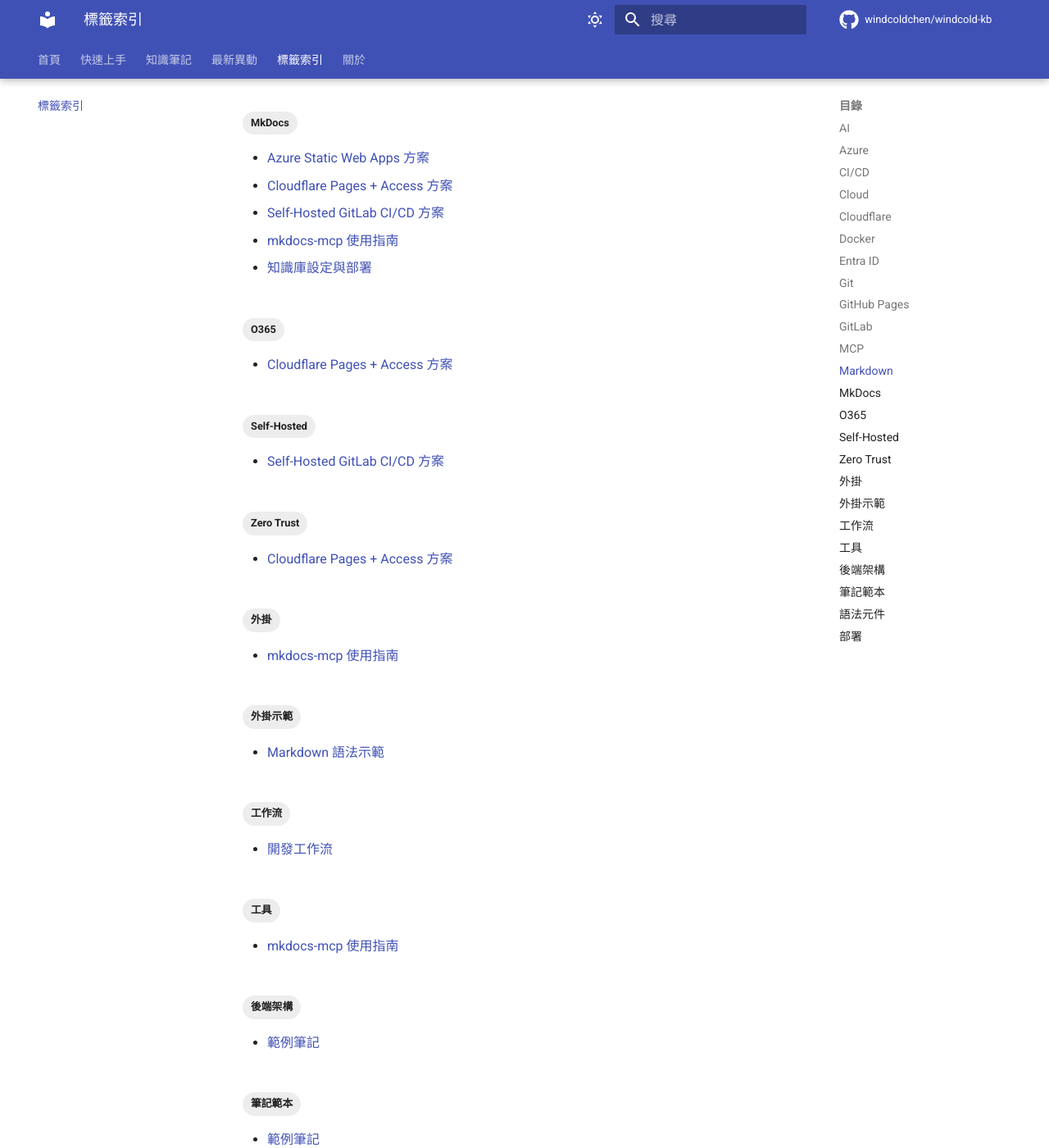
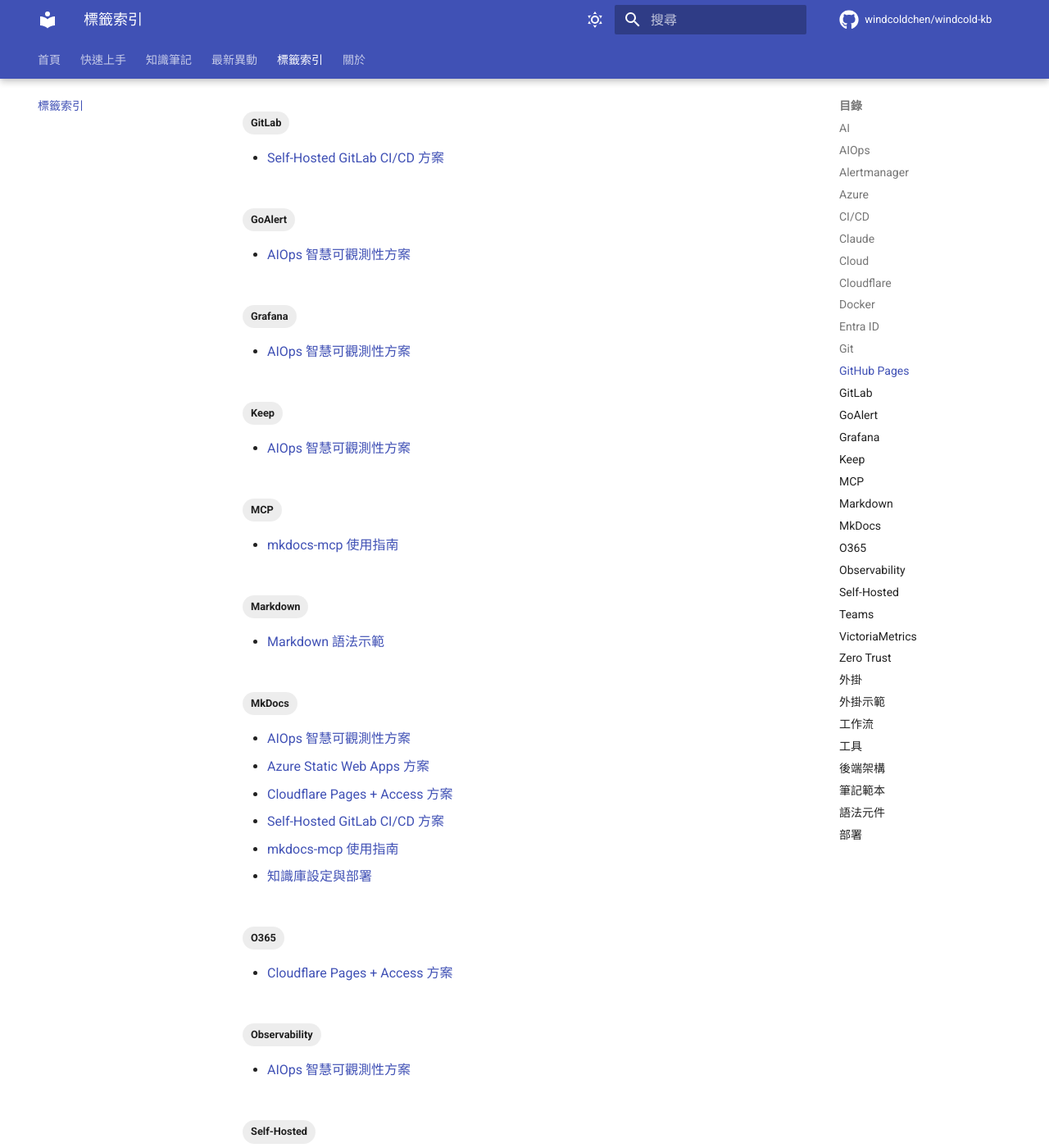
Before and after one commit to windcoldchen/windcold-kb, an MkDocs documentation site: the page built from docs/tags.md, in a window 1280 px wide and 1400 px high, scrolled down 1784 px. Shown: the whole window at 82% size. Built offline with MkDocs 1.6.1 and Material for MkDocs 9.7.7, drawn with Linux system fonts in a browser that asks for light colours; comment, search, counter and statistics services are not loaded; part of the change alters nothing that is shown; some of the changed text lies outside the part shown.

Commit message:
docs: 新增 Grafana + VictoriaMetrics + Alertmanager + Keep + GoAlert + Claude + MkDocs + Teams AIOps 解決方案文件

````diff
--- /dev/null
+++ b/docs/notes/observability-aiops-architecture.md
@@ -0,0 +1,546 @@
+---
+icon: material/monitor-dashboard
+description: 整合 Grafana、VictoriaMetrics、Alertmanager、Keep、GoAlert，並串接 Claude AI 與自研系統，打造結合 MkDocs 知識庫與 Teams 的新世代 AIOps 告警自癒解決方案。
+tags:
+  - Observability
+  - VictoriaMetrics
+  - Grafana
+  - Alertmanager
+  - AIOps
+  - Keep
+  - GoAlert
+  - Claude
+  - MkDocs
+  - Teams
+---
+
+# 新世代智慧可觀測性與 AIOps 告警自癒架構方案 :material-monitor-dashboard:
+
+> 結合 **Grafana**、**VictoriaMetrics**、**Alertmanager** 打造高效時序監控基石，透過 **Keep** 與 **GoAlert** 實現智慧告警收斂與 On-Call 輪值，並深度串接 **Claude AI**、**MkDocs 知識庫 (MCP)**、**自研系統** 與 **Microsoft Teams**，建構自動化故障診斷與 ChatOps 一鍵自癒閉環。
+
+---
+
+## 1. 方案概述與核心挑戰
+
+### A. 傳統監控與告警機制的困境
+
+在微服務與分散式架構日益複雜的環境中，企業傳統的監控體系常面臨以下挑戰：
+
+1. **告警疲勞 (Alert Fatigue) 與降噪不足**：單一底層故障（例如資料庫磁碟空間耗盡）可能引發數十個微服務相依性連鎖報警，值班人員被淹沒在重複或次要的告警中。
+2. **缺乏即時上下文與根因分析 (RCA)**：傳統通知僅提供冷冰冰的指標數值，排錯需人工翻查各儀表板、日誌與程式碼，無法迅速指出根本成因。
+3. **知識庫 (Runbooks/SOP) 割裂**：維運手冊與 SOP 散落在內部文件系統或 Wiki，事故發生當下值班人員難以第一時間查得對應的處置指南。
+4. **On-Call 輪值與升級機制不完善**：重要事故因缺乏強制的階梯升級政策 (Escalation Policy) 或電話/語音催辦，容易造成嚴重的延遲處理。
+5. **故障處置無法形成自動化閉環**：排查與修復操作需跳轉多個內部系統（自研控制台、K8s CLI、資料庫後台），缺乏標準化的 ChatOps 協同與一鍵自癒能力。
+
+### B. 新世代 AIOps 方案核心價值
+
+本方案針對上述痛點，設計了整合 **監控 ➔ 告警 ➔ 降噪 ➔ AI 診斷 ➔ 知識庫檢索 ➔ On-Call 排班 ➔ ChatOps 協同 ➔ 自研系統自癒** 的完整技術棧：
+
+- **極致高效的監控基石**：採用 **VictoriaMetrics** 替代傳統 Prometheus TSDB，提供高出數倍的寫入吞吐量、低至 1/5 的儲存空間與 1/7 的記憶體消耗，完整相容 PromQL (MetricsQL)。
+- **智慧告警編排與 AIOps 中樞**：透過 **Keep (KeepHQ)** 作為跨平台告警匯流排，統一 Alertmanager、Grafana 與自研系統的告警資料模型，執行關聯分析與去重。
+- **Claude AI 賦能與 MkDocs 知識庫連動**：在告警觸發第一時間，**Claude** 透過 **Model Context Protocol (MCP)** 自動調閱 **MkDocs 技術知識庫** 內的專屬 Runbook，並調用 VictoriaMetrics 指標趨勢，即時生成根因診斷與修復建議。
+- **嚴謹的 On-Call 輪替**：整合 **GoAlert**，針對 P1/P2 高優先級事故執行階梯升級通知（Teams ➔ 手機 App Push ➔ SMS ➔ 語音電話）。
+- **Teams 互動卡片與自研系統閉環**：透過 **Microsoft Teams Adaptive Cards**，讓值班人員直接在群組內檢閱 AI 診斷摘要、查閱 SOP 連結，並直接點擊自癒按鈕回呼自研系統執行修復動作。
+
+---
+
+## 2. 全景系統架構與資料流向
+
+### A. 整體架構拓撲圖
+
+```mermaid
+flowchart TD
+    subgraph DataSources["1. 數據採集與業務指標層"]
+        K8s[Kubernetes 集群 / Exporters]
+        InHouseApp["自研系統業務服務 (In-House Services)"]
+        InHouseJob["自研定時批次 / 工作流 (Workers)"]
+    end
+
+    subgraph MetricsPlatform["2. 時序監控與規則評估層"]
+        vmagent["vmagent (採集代理)"]
+        VM[("VictoriaMetrics (TSDB 時序資料庫)")]
+        vmalert["vmalert (規則評估引擎)"]
+        Grafana["Grafana (視覺化儀表板)"]
+    end
+
+    subgraph AlertRouting["3. 告警過濾與 AIOps 中樞"]
+        AM["Alertmanager (分組 / 抑制 / 靜音)"]
+        Keep["Keep (KeepHQ AIOps 告警編排中樞)"]
+    end
+
+    subgraph AIAndKnowledge["4. AI 智慧診斷與 Runbook 檢索"]
+        Claude["Anthropic Claude 3.5 (AI 診斷引擎)"]
+        MkDocsMCP["MkDocs MCP Server (@serverless-dna/mkdocs-mcp)"]
+        MkDocsKB[("MkDocs 團隊知識庫 (Runbooks / SOPs)")]
+    end
+
+    subgraph EscalationAndChatOps["5. 排班升級與協同自癒"]
+        GoAlert["GoAlert (On-Call 排班 / 階梯升級)"]
+        Teams["Microsoft Teams (互動式 Adaptive Cards)"]
+        InHouseAPI["自研系統維運 API (一鍵自癒 / 降級開關)"]
+    end
+
+    %% 資料流連線
+    K8s -->|Prometheus Metrics| vmagent
+    InHouseApp -->|Push / Pull Metrics| vmagent
+    InHouseJob -->|Pushgateway / API| vmagent
+    vmagent -->|Remote Write| VM
+    Grafana <-->|MetricsQL 查詢| VM
+    vmalert -->|定期評估查詢| VM
+    vmalert -->|發送觸發告警| AM
+
+    AM -->|Webhook 送出 Raw Alerts| Keep
+    InHouseApp -.->|自研自定義業務告警 Webhook| Keep
+
+    %% Keep 工作流
+    Keep -->|觸發 AIOps Workflow| Claude
+    Claude <-->|MCP 檢索相關 SOP| MkDocsMCP
+    MkDocsMCP <-->|讀取 search_index.json| MkDocsKB
+    Claude <-->|查詢近期指標異常| VM
+
+    Keep -->|P1/P2 高優先級事故| GoAlert
+    GoAlert -->|電話 / SMS / App Push| SRE["值班 SRE / 工程師"]
+
+    Keep -->|發布 AI 豐富化卡片| Teams
+    Teams -.->|一鍵確認 / 認領| GoAlert
+    Teams -->|一鍵執行自癒動作| InHouseAPI
+    InHouseAPI -->|自動重啟 / 擴容 / 清除連線| InHouseApp
+```
+
+### B. 告警全生命週期步驟詳解
+
+| 階段 | 負責組件 | 執行動作與核心邏輯 | 預期時效 |
+| :--- | :--- | :--- | :--- |
+| **1. 異常偵測** | 自研系統 / VM | 自研業務或基礎架構指標突破閾值（如 API 5xx 比例 > 5%），寫入 VictoriaMetrics。 | $T + 0\text{s}$ |
+| **2. 規則評估** | vmalert | 依排程頻率（如每 15 秒）評估 PromQL 規則，滿足 `for: 1m` 後向 Alertmanager 發送 Alert。 | $T + 15\text{s}$ |
+| **3. 初步收斂** | Alertmanager | 依據標籤（如 `cluster`, `env`, `service`）進行抑制、分組與靜音，透過 Webhook 轉交 Keep。 | $T + 20\text{s}$ |
+| **4. AIOps 編排** | KeepHQ | 接收結構化告警，依據工作流引擎分派：呼叫 Claude 進行分析、準備通知頻道。 | $T + 22\text{s}$ |
+| **5. AI 根因研判** | Claude + MkDocs MCP | Claude 透過 MCP 查閱 MkDocs 對應的故障排查手冊，比對 VM 近期指標，產出 150 字 RCA 與建議。 | $T + 30\text{s}$ |
+| **6. 協同與呼叫** | Teams + GoAlert | Teams 頻道即時呈現豐富化卡片；若為重大事件，GoAlert 發起 On-Call 語音電話與簡訊。 | $T + 35\text{s}$ |
+| **7. 一鍵自癒** | Teams ➔ 自研系統 | 工程師在 Teams 卡片點擊「執行隔離/重啟」，WebHook 呼叫自研維運 API，系統恢復正常。 | $T + 60\text{s}$ |
+
+---
+
+## 3. 各組件職責定位與選型優勢
+
+### A. VictoriaMetrics vs 傳統 Prometheus
+
+| 評比維度 | VictoriaMetrics | 傳統 Prometheus |
+| :--- | :--- | :--- |
+| **記憶體消耗** | **極低**（約 Prometheus 的 $1/5 \sim 1/7$） | 較高，大規模時間序列易發生 OOM |
+| **磁碟儲存效率** | **極高壓縮比**（ZSTD 演算法，減少 $70\%\sim80\%$ 空間） | 標準區塊壓縮，歷史數據佔比大 |
+| **長期歷史查詢** | 原生支援單機或叢集無限橫向擴展 | 需外掛 Thanos / Cortex 等複雜組件 |
+| **查詢語法** | **MetricsQL**（完全向後相容 PromQL，並提供多項延伸函數） | 標準 PromQL |
+| **輕量架構** | 單一二進位檔即可運行，組態極簡 | 需要額外維護 TSDB retention 與 WAL |
+
+### B. Keep (KeepHQ) AIOps 引擎
+
+- **多來源統一資料格式**：可同時接收 Prometheus Alertmanager、Datadog、Sentry、AWS CloudWatch 以及自研系統的自定義 Webhook，消除監控孤島。
+- **告警降噪與關聯**：透過拓撲與時間滑動窗口，自動將數十個次生告警合併為單一事件群組 (Incident)。
+- **宣告式 Workflow**：使用 YAML 格式定義工作流，原生支援整合 Claude / OpenAI、Slack、Teams、Jira、PagerDuty、GoAlert。
+
+### C. GoAlert 開源 On-Call 管理
+
+- **靈活的輪替排班 (Rotations & Schedules)**：支援按週、按日、白夜班輪值排班，解決休假與代理人換班需求。
+- **階梯式升級策略 (Escalation Policies)**：若第一線值班者於 5 分鐘內未 Acknowledge，自動升級呼叫第二線主管或主管群，並支援語音電話呼叫。
+- **純開源與無授權費用**：企業完全自主掌控數據與隱私，降低昂貴的商業 SaaS (如 PagerDuty / Opsgenie) 費用。
+
+### D. Claude + MkDocs 知識庫 (MCP 連線架構)
+
+- **傳統痛點**：告警內容通常只有 `summary` 與 `description`，缺乏處置智慧，新進同仁常不知如何下手。
+- **本方案創新**：MkDocs 透過 `@serverless-dna/mkdocs-mcp` 將企業內部積累的所有技術 SOP、Runbook、架構文檔封裝為 MCP 工具。Claude 接收到告警後，直接調用 `search_documentation` 獲取「該故障的官方標準處置流程」，並結合自研系統標籤與即時指標，組合成客製化診斷報告。
+
+---
+
+## 4. 端到端核心組態與設定實戰
+
+### A. VictoriaMetrics 與 vmalert 規則配置
+
+在 `vmalert` 的規則檔案中定義告警條件，標註自研系統標籤與 MkDocs 知識庫 Runbook 連結：
+
+```yaml
+# /etc/vmalert/rules/inhouse-alerts.yml
+groups:
+  - name: InHouseServiceAlerts
+    rules:
+      - alert: InHouseApiHighErrorRate
+        expr: |
+          (
+            sum(rate(http_requests_total{status=~"5.."}[2m])) by (service, environment)
+            /
+            sum(rate(http_requests_total[2m])) by (service, environment)
+          ) * 100 > 5
+        for: 1m
+        labels:
+          severity: critical
+          tier: backend
+          service: "{{ $labels.service }}"
+          environment: "{{ $labels.environment }}"
+        annotations:
+          summary: "自研系統服務 {{ $labels.service }} API 錯誤率超過 5%"
+          description: "在過去 2 分鐘內，{{ $labels.service }} 的 HTTP 5xx 錯誤率達到 {{ $value | printf \"%.2f\" }}%，已超過 SLA 警示閾值。"
+          runbook_url: "https://windcoldchen.github.io/windcold-kb/notes/workflow/#incident-response"
+          dashboard_url: "https://grafana.internal.windcold.com/d/inhouse-api?var-service={{ $labels.service }}"
+```
+
+### B. Alertmanager 轉送設定
+
+配置 Alertmanager 將接收到的告警轉送至 KeepHQ 的 Webhook 端點：
+
+```yaml
+# /etc/alertmanager/alertmanager.yml
+global:
+  resolve_timeout: 5m
+
+route:
+  group_by: ['alertname', 'service', 'environment']
+  group_wait: 10s
+  group_interval: 30s
+  repeat_interval: 2h
+  receiver: 'keep-aiops-hub'
+
+receivers:
+  - name: 'keep-aiops-hub'
+    webhook_configs:
+      - url: 'http://keep-backend.monitoring.svc.cluster.local:8080/v1/alerts/event/prometheus'
+        send_resolved: true
+        http_config:
+          bearer_token: 'KEEP_INGEST_API_KEY_SECRET'
+```
+
+### C. Keep AIOps 工作流編排 (Keep Workflow)
+
+在 Keep 中定義自動化工作流，負責協調 Claude、MkDocs 檢索、Teams 訊息派發與 GoAlert 升級：
+
+```yaml
+# /etc/keep/workflows/aiops_incident_enrichment.yml
+workflow:
+  id: inhouse-incident-aiops-workflow
+  description: "接收 Alertmanager 告警，調用 Claude + MkDocs MCP 分析，發布 Teams 卡片與 GoAlert"
+  triggers:
+    - type: alert
+      filters:
+        - key: severity
+          value: "critical|high"
+  steps:
+    # 步驟一：呼叫內部 Claude MCP Agent 進行研判
+    - name: claude-rca-analysis
+      provider:
+        type: http
+        config:
+          url: "http://ai-agent-service.internal.windcold.com/v1/analyze"
+          method: POST
+          headers:
+            Content-Type: "application/json"
+          body:
+            alert_name: "{{ alert.name }}"
+            service: "{{ alert.labels.service }}"
+            description: "{{ alert.annotations.description }}"
+            runbook_url: "{{ alert.annotations.runbook_url }}"
+            metrics_query: "{{ alert.generatorURL }}"
+
+    # 步驟二：重大告警同步派案至 GoAlert 進行 On-Call 呼叫
+    - name: trigger-goalert
+      if: "alert.labels.severity == 'critical'"
+      provider:
+        type: http
+        config:
+          url: "https://goalert.internal.windcold.com/api/v2/generic/incoming?token=GOALERT_INTEGRATION_KEY"
+          method: POST
+          headers:
+            Content-Type: "application/json"
+          body:
+            summary: "[{{ alert.labels.environment }}] {{ alert.name }} - {{ alert.labels.service }}"
+            details: "Claude 診斷摘要：{{ steps.claude-rca-analysis.output.summary }}\nRunbook: {{ alert.annotations.runbook_url }}"
+
+  # 動作：發送 Teams Adaptive Card
+  actions:
+    - name: notify-teams-channel
+      provider:
+        type: teams
+        config:
+          webhook_url: "https://windcold.webhook.office.com/webhookb2/TEAMS_WORKFLOW_KEY"
+          template: "teams-adaptive-card-template.json"
+          params:
+            alert: "{{ alert }}"
+            claude_analysis: "{{ steps.claude-rca-analysis.output }}"
+```
+
+### D. Claude + MkDocs MCP 智慧診斷引擎後台實作
+
+以下為微服務（如 FastMCP 或 Python FastAPI 服務）調用 Claude 與 MkDocs MCP 的核心邏輯：
+
+```python
+"""
+Claude AI RCA 診斷微服務：
+整合 Anthropic Claude 3.5 Sonnet 與 MkDocs MCP Server，
+結合即時指標與知識庫 Runbook 產出高精確度診斷結果。
+"""
+from anthropic import Anthropic
+import os
+import requests
+
+anthropic_client = Anthropic(api_key=os.getenv("ANTHROPIC_API_KEY"))
+
+def get_mkdocs_runbook_content(query_keyword: str) -> str:
+    """
+    透過 HTTP 查詢已發布的 MkDocs search_index.json 或本地 MCP Server，
+    精確抓取相應故障處置章節內容。
+    """
+    search_url = "https://windcoldchen.github.io/windcold-kb/search/search_index.json"
+    try:
+        resp = requests.get(search_url, timeout=5)
+        if resp.status_code == 200:
+            docs = resp.json().get("docs", [])
+            for doc in docs:
+                if query_keyword.lower() in doc.get("title", "").lower() or query_keyword.lower() in doc.get("text", "").lower():
+                    return f"### 文件標題: {doc.get('title')}\n{doc.get('text')[:1200]}"
+    except Exception as e:
+        print(f"查詢 MkDocs 知識庫失敗: {e}")
+    return "無直接匹配的 Runbook，請參考基礎維運總則。"
+
+def analyze_incident(alert_name: str, service: str, description: str) -> dict:
+    # 1. 檢索知識庫 SOP
+    sop_content = get_mkdocs_runbook_content(service)
+
+    # 2. 構建 Prompt 請 Claude 評估
+    system_prompt = (
+        "你是一位擁有 10 年經驗的 Site Reliability Engineer (SRE) 專家。"
+        "請根據傳入的告警資訊、當前系統指標以及 MkDocs 知識庫 Runbook，"
+        "以客觀、精簡的繁體中文給出：\n"
+        "1. 故障可能成因 (Root Cause Hypothesis, 80字內)\n"
+        "2. 建議即時處置操作 (Actionable Recommendations, 2~3項條列)\n"
+        "3. 是否建議執行自研系統自動重啟/流量降級 (布林值)"
+    )
+
+    user_prompt = f"""
+    【告警名稱】：{alert_name}
+    【影響服務】：{service}
+    【告警描述】：{description}
+    【MkDocs Runbook 參考內容】：
+    {sop_content}
+    """
+
+    response = anthropic_client.messages.create(
+        model="claude-3-5-sonnet-20241022",
+        max_tokens=600,
+        temperature=0.2,
+        system=system_prompt,
+        messages=[{"role": "user", "content": user_prompt}]
+    )
+
+    return {
+        "analysis_markdown": response.content[0].text,
+        "runbook_reference": sop_content[:200] + "..."
+    }
+```
+
+---
+
+## 5. Microsoft Teams 互動式 Adaptive Card 設計
+
+當告警經過 Keep 與 Claude 豐富化後，會向 Teams SRE 告警頻道推送符合 **Adaptive Cards 1.5** 規範的卡片。
+
+### A. 卡片視覺結構
+
+```text
+┌─────────────────────────────────────────────────────────────────┐
+│ 🚨 [CRITICAL] InHouseApiHighErrorRate - 支付網關 API            │
+│ 環境: Production | 觸發時間: 2026-10-21 23:25:00 CST            │
+├─────────────────────────────────────────────────────────────────┤
+│ 💡 Claude AI 根因研判摘要:                                     │
+│ 經分析近 5 分鐘 VictoriaMetrics 數據，主要為 MySQL 連線池耗盡引發 │
+│ 504 Gateway Timeout。比對 MkDocs Runbook，建議優先清理長事務。 │
+├─────────────────────────────────────────────────────────────────┤
+│ 📖 MkDocs SOP: [支付系統故障排查手冊](https://windcoldchen.github.io/windcold-kb/) │
+│ 📊 Grafana:    [檢視支付系統監控盤](https://grafana.internal.windcold.com/)   │
+├─────────────────────────────────────────────────────────────────┤
+│ [ ⚡ 一鍵重啟 Pod ]   [ 🛡️ 切換降級開關 ]   [ 📞 GoAlert 認領 ] │
+└─────────────────────────────────────────────────────────────────┘
+```
+
+### B. Adaptive Card JSON 完整定義檔
+
+```json
+{
+  "$schema": "http://adaptivecards.io/schemas/adaptive-card.json",
+  "type": "AdaptiveCard",
+  "version": "1.5",
+  "msteams": {
+    "width": "Full"
+  },
+  "body": [
+    {
+      "type": "Container",
+      "style": "attention",
+      "bleed": true,
+      "items": [
+        {
+          "type": "TextBlock",
+          "text": "🚨 系統告警：InHouseApiHighErrorRate",
+          "weight": "Bolder",
+          "size": "Medium",
+          "color": "Attention"
+        },
+        {
+          "type": "TextBlock",
+          "text": "服務名稱: payment-gateway-api | 環境: Production",
+          "isSubtle": true,
+          "spacing": "None"
+        }
+      ]
+    },
+    {
+      "type": "Container",
+      "spacing": "Medium",
+      "items": [
+        {
+          "type": "TextBlock",
+          "text": "🤖 Claude AI 根因診斷與修復建議",
+          "weight": "Bolder",
+          "size": "Default",
+          "color": "Accent"
+        },
+        {
+          "type": "TextBlock",
+          "text": "比對 VictoriaMetrics 指標趨勢與 MkDocs 知識庫，發現資料庫連線池使用率達 100%，導致下游訂單連鎖超時。建議立即執行臨時連線池動態擴容，並隔離慢查詢交易。",
+          "wrap": true
+        }
+      ]
+    },
+    {
+      "type": "FactSet",
+      "facts": [
+        { "title": "目前錯誤率", "value": "12.8% (閾值 5%)" },
+        { "title": "持續時間", "value": "2 分 45 秒" },
+        { "title": "On-Call 值班", "value": "Luke Chen (GoAlert 階梯一)" }
+      ]
+    }
+  ],
+  "actions": [
+    {
+      "type": "Action.OpenUrl",
+      "title": "📖 MkDocs 知識庫 SOP",
+      "url": "https://windcoldchen.github.io/windcold-kb/notes/workflow/"
+    },
+    {
+      "type": "Action.OpenUrl",
+      "title": "📊 Grafana 即時監控盤",
+      "url": "https://grafana.internal.windcold.com/"
+    },
+    {
+      "type": "Action.Execute",
+      "title": "⚡ 呼叫自研 API 一鍵擴容/自癒",
+      "verb": "trigger_remediation",
+      "data": {
+        "action": "scale_db_pool",
+        "service": "payment-gateway-api",
+        "environment": "production"
+      }
+    }
+  ]
+}
+```
+
+---
+
+## 6. 自研系統雙向整合架構
+
+### A. 自研系統暴露與推送 Metrics
+
+自研系統透過官方 Prometheus SDK 或定時工作推送指標至 VictoriaMetrics：
+
+```python
+# 自研系統中介軟體 (Python 範例)
+from prometheus_client import Counter, Histogram
+
+REQUEST_COUNT = Counter(
+    "inhouse_api_requests_total",
+    "自研系統業務請求計數",
+    ["service", "method", "endpoint", "status"]
+)
+
+LATENCY_HISTOGRAM = Histogram(
+    "inhouse_api_latency_seconds",
+    "自研系統處理延遲分布",
+    ["service", "endpoint"]
+)
+```
+
+### B. 自研自癒 Controller (Webhook Receiver)
+
+當值班者在 Teams 卡片點選「一鍵自癒」動作時，Teams 後台會發起安全 HTTP POST 請求至自研維運 API：
+
+```python
+# /app/remediation_controller.py
+from fastapi import FastAPI, Header, HTTPException, Depends
+from pydantic import BaseModel
+import hmac
+import hashlib
+
+app = FastAPI()
+WEBHOOK_SECRET = "IN_HOUSE_SECURE_HMAC_SECRET"
+
+class RemediationPayload(BaseModel):
+    action: str
+    service: str
+    environment: str
+
+def verify_teams_signature(x_signature: str = Header(None)):
+    if not x_signature:
+        raise HTTPException(status_code=401, detail="缺少簽章標頭")
+    # 進行 HMAC SHA256 驗證
+    # ...
+
+@app.post("/v1/remediation/execute", dependencies=[Depends(verify_teams_signature)])
+async def execute_remediation(payload: RemediationPayload):
+    if payload.action == "scale_db_pool":
+        # 呼叫 K8s 或雲端資料庫 API 調配連線池
+        print(f"執行自癒: 動態擴大 {payload.service} 連線池")
+        return {"status": "success", "message": "連線池已成功擴大至 200"}
+    elif payload.action == "restart_pod":
+        # 執行 Pod 滾動重啟
+        print(f"執行自癒: 重啟服務 {payload.service}")
+        return {"status": "success", "message": "已觸發滾動重啟"}
+
+    raise HTTPException(status_code=400, detail="不支援的自癒動作")
+```
+
+---
+
+## 7. 最佳實踐與資安架構守則
+
+### A. 資安與憑證管控
+
+1. **Webhook 簽章驗證**：Teams 卡片回呼自研系統必須嚴格實施 HMAC SHA-256 簽署機制，杜絕偽造請求。
+2. **敏感金鑰統一管理**：所有 API Key（Claude、Keep、GoAlert Token）應儲存於 HashiCorp Vault、AWS Secrets Manager 或 Kubernetes Secrets 中，禁止硬編碼。
+3. **MkDocs 知識庫私密性**：若知識庫包含內部架構機密，應透過 [Cloudflare Pages + Access (Entra ID)](file:///Users/luke.chen/Documents/github/windcold-kb/docs/notes/cloudflare-pages-entra-id.md) 施加零信任防護，Claude 查詢時使用專用 Service Token。
+
+### B. 告警治理與防風暴機制 (Anti-Alert Fatigue)
+
+1. **智慧降噪三道防線**：
+   - **第一道 (vmalert)**：使用 `for: 3m` 避免瞬間抖動 (Flapping)。
+   - **第二道 (Alertmanager)**：使用 `group_by` 與 `inhibit_rules`，底層網路或機房中斷時自動抑制數百個上層 API 告警。
+   - **第三道 (KeepHQ)**：藉由時間窗口與拓撲關聯分析，聚合多源告警為單一 Incident。
+2. **知識庫 (Runbooks) 維護規範**：
+   - 每條告警規則的 `annotations.runbook_url` 必須強制通過 CI 檢查，確保不是無效連結 (Broken Link)。
+   - 當架構重構時，MkDocs 知識庫內的故障排查指引需同步在 Pull Request 中修訂。
+
+---
+
+## 8. 總結架構矩陣
+
+```text
+┌────────────────────────────────────────────────────────────────────────┐
+│                   新世代 AIOps 可觀測性閉環管理架構                      │
+├────────────────────┬───────────────────────────────────────────────────┤
+│ 時序數據與指標儲存 │ VictoriaMetrics (高效能、超低資源、MetricsQL)       │
+│ 視覺化監控面板     │ Grafana (即時儀表板與日誌聯動)                     │
+│ 告警收斂與路由     │ Alertmanager ➔ KeepHQ (多源彙整與拓撲關聯)         │
+│ AI 智慧大腦       │ Anthropic Claude 3.5 (根因假設分析與處置指引)       │
+│ 團隊智慧技術中樞   │ MkDocs 知識庫 (透過 MCP 實現 SOP 即時自動檢索)     │
+│ 階梯式 On-Call 輪值│ GoAlert (開源無許可證費用、支援電話/簡訊/語音升級)   │
+│ ChatOps 協同平台   │ Microsoft Teams (互動式 Adaptive Cards)           │
+│ 維運自癒執行端     │ 自研系統 (Prometheus Metrics + 安全 Webhook API)  │
+└────────────────────┴───────────────────────────────────────────────────┘
+```
--- a/mkdocs.yml
+++ b/mkdocs.yml
@@ -147,6 +147,7 @@ nav:
       - Cloudflare Pages + Access 方案: notes/cloudflare-pages-entra-id.md
       - Self-Hosted GitLab CI/CD 方案: notes/gitlab-ci-cd-deployment.md
       - mkdocs-mcp 使用指南: notes/mkdocs-mcp-guide.md
+      - AIOps 智慧可觀測性方案: notes/observability-aiops-architecture.md
   - 最新異動: changelog.md
   - 標籤索引: tags.md
   - 關於: about.md
````
